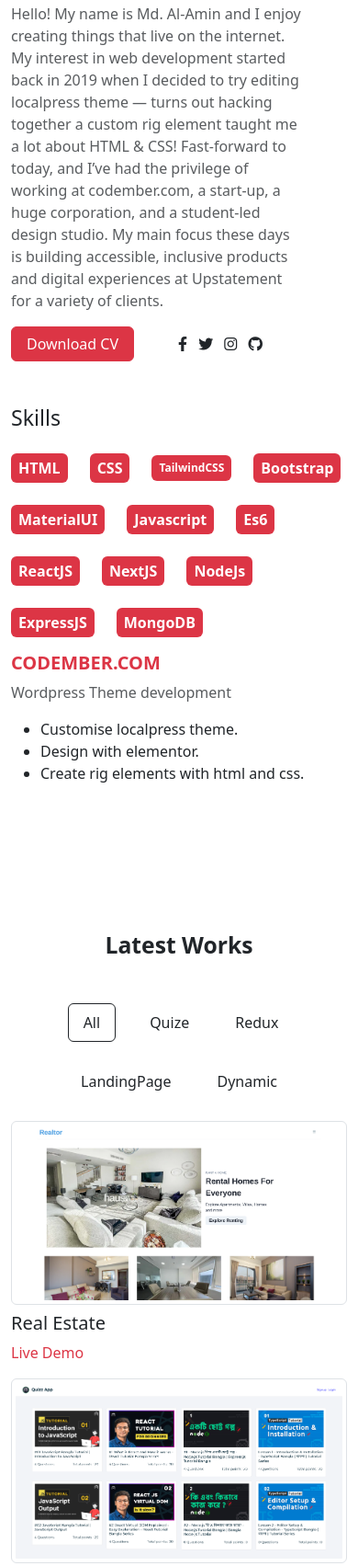
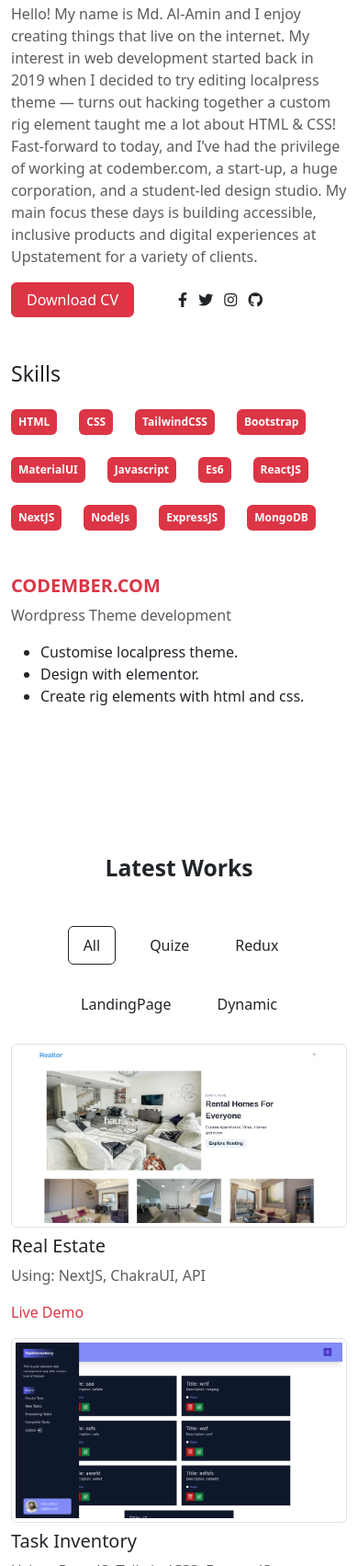
Before and after one commit to iammdalamin/portfolio-assignment, a plain HTML site: page index.html in a window 390 px wide. Shown: the part 1132-2835 px from the top of the page at 92% size. Drawn offline with nearby package versions, Linux system fonts and the light colour scheme.

Commit message:
responsive fixing

```diff
--- a/index.html
+++ b/index.html
@@ -13,12 +13,7 @@
       integrity="sha384-GLhlTQ8iRABdZLl6O3oVMWSktQOp6b7In1Zl3/Jr59b6EGGoI1aFkw7cmDA6j6gD"
       crossorigin="anonymous"
     />
-    <link rel="preconnect" href="https://fonts.googleapis.com" />
-    <link rel="preconnect" href="https://fonts.gstatic.com" crossorigin />
-    <link
-      href="https://fonts.googleapis.com/css2?family=Poppins:wght@300;400;500;600;700;800;900&display=swap"
-      rel="stylesheet"
-    />
+
     <link
       rel="stylesheet"
       href="https://cdnjs.cloudflare.com/ajax/libs/font-awesome/6.3.0/css/all.min.css"
@@ -65,7 +60,7 @@
                   products at Upstatement.
                 </p>
                 <a
-                  href="/"
+                  href="#porfolio"
                   class="btn btn-danger fs-6 fs-md-5 text-uppercase fw-bold px-md-5 py-md-3 px-3 py-2 mt-3"
                   >My Work</a
                 >
@@ -88,10 +83,10 @@
           </div>
         </div>
         <div class="row">
-          <div class="col-md-6">
+          <div class="col-md-6 col-12">
             <div class="about-text">
               <h3 class="fs-2 mb-3">I build things for the web.</h3>
-              <p class="text-muted pe-5">
+              <p class="text-muted pe-md-5 pe-0">
                 Hello! My name is Md. Al-Amin and I enjoy creating things that
                 live on the internet. My interest in web development started
                 back in 2019 when I decided to try editing localpress theme —
@@ -131,12 +126,12 @@
                 class="d-flex flex-wrap gap-4 align-content-center align-items-center"
               >
                 <span
-                  class="badge p-2 bg-danger text-white fw-bold rounded fs-6 text-uppercase"
+                  class="badge p-2 bg-danger text-white fw-bold rounded text-xl text-uppercase"
                 >
                   html
                 </span>
                 <span
-                  class="badge p-2 bg-danger text-white fw-bold rounded fs-6 text-uppercase"
+                  class="badge p-2 bg-danger text-white fw-bold rounded text-xl text-uppercase"
                 >
                   css
                 </span>
@@ -146,52 +141,52 @@
                   TailwindCSS
                 </span>
                 <span
-                  class="badge p-2 bg-danger text-white fw-bold rounded fs-6"
+                  class="badge p-2 bg-danger text-white fw-bold rounded text-xl"
                 >
                   Bootstrap
                 </span>
                 <span
-                  class="badge p-2 bg-danger text-white fw-bold rounded fs-6"
+                  class="badge p-2 bg-danger text-white fw-bold rounded text-xl"
                 >
                   MaterialUI
                 </span>
                 <span
-                  class="badge p-2 bg-danger text-white fw-bold rounded fs-6"
+                  class="badge p-2 bg-danger text-white fw-bold rounded text-xl"
                 >
                   Javascript
                 </span>
                 <span
-                  class="badge p-2 bg-danger text-white fw-bold rounded fs-6"
+                  class="badge p-2 bg-danger text-white fw-bold rounded text-xl"
                 >
                   Es6
                 </span>
                 <span
-                  class="badge p-2 bg-danger text-white fw-bold rounded fs-6"
+                  class="badge p-2 bg-danger text-white fw-bold rounded text-xl"
                 >
                   ReactJS
                 </span>
                 <span
-                  class="badge p-2 bg-danger text-white fw-bold rounded fs-6 cursor-pointer"
+                  class="badge p-2 bg-danger text-white fw-bold rounded text-xl cursor-pointer"
                 >
                   NextJS
                 </span>
                 <span
-                  class="badge p-2 bg-danger text-white fw-bold rounded fs-6"
+                  class="badge p-2 bg-danger text-white fw-bold rounded text-xl"
                 >
                   NodeJs
                 </span>
                 <span
-                  class="badge p-2 bg-danger text-white fw-bold rounded fs-6"
+                  class="badge p-2 bg-danger text-white fw-bold rounded text-xl"
                 >
                   ExpressJS
                 </span>
                 <span
-                  class="badge p-2 bg-danger text-white fw-bold rounded fs-6"
+                  class="badge p-2 bg-danger text-white fw-bold rounded text-xl"
                 >
                   MongoDB
                 </span>
               </div>
-              <div class="row mt-3">
+              <div class="row mt-5">
                 <div class="col-lg-12">
                   <h3 class="text-uppercase text-danger fs-5 fw-bold">
                     Codember.com
@@ -205,76 +200,6 @@
                 </div>
               </div>
             </div>
-            <!-- <div class="skill-item mb-4">
-              <h3 class="fs-6">Javascript</h3>
-              <div
-                class="progress"
-                role="progressbar"
-                aria-label="Example 1px high"
-                aria-valuenow="25"
-                aria-valuemin="80"
-                aria-valuemax="100"
-                style="height: 5px"
-              >
-                <div class="progress-bar bg-danger" style="width: 80%"></div>
-              </div>
-            </div>
-            <div class="skill-item mb-4">
-              <h3 class="fs-6">ReactJS</h3>
-              <div
-                class="progress"
-                role="progressbar"
-                aria-label="Example 1px high"
-                aria-valuenow="25"
-                aria-valuemin="75"
-                aria-valuemax="100"
-                style="height: 5px"
-              >
-                <div class="progress-bar bg-danger" style="width: 75%"></div>
-              </div>
-            </div>
-            <div class="skill-item mb-4">
-              <h3 class="fs-6">NodeJS</h3>
-              <div
-                class="progress"
-                role="progressbar"
-                aria-label="Example 1px high"
-                aria-valuenow="25"
-                aria-valuemin="75"
-                aria-valuemax="100"
-                style="height: 5px"
-              >
-                <div class="progress-bar bg-danger" style="width: 75%"></div>
-              </div>
-            </div>
-            <div class="skill-item mb-4">
-              <h3 class="fs-6">ExpressJS</h3>
-              <div
-                class="progress"
-                role="progressbar"
-                aria-label="Example 1px high"
-                aria-valuenow="55"
-                aria-valuemin="0"
-                aria-valuemax="100"
-                style="height: 5px"
-              >
-                <div class="progress-bar bg-danger" style="width: 55%"></div>
-              </div>
-            </div>
-            <div class="skill-item mb-4">
-              <h3 class="fs-6">MongoDB</h3>
-              <div
-                class="progress"
-                role="progressbar"
-                aria-label="Example 1px high"
-                aria-valuenow="50"
-                aria-valuemin="0"
-                aria-valuemax="100"
-                style="height: 5px"
-              >
-                <div class="progress-bar bg-danger" style="width: 50%"></div>
-              </div>
-            </div> -->
           </div>
         </div>
       </div>
@@ -316,10 +241,34 @@
                 alt=""
               />
               <h3 class="text-capitalize fs-5 my-2">Real Estate</h3>
+              <p class="text-muted">Using: NextJS, ChakraUI, API</p>
               <p>
                 <a
                   target="_blank"
                   href="https://hi-real-estate-app.vercel.app"
+                  class="text-danger text-decoration-none"
+                  >Live Demo</a
+                >
+              </p>
+            </div>
+          </div>
+          <div class="col-md-6 col-lg-4 dynamic gallery-item">
+            <div class="portfolio-item">
+              <img
+                src="./assets/images/pp.png"
+                class="w-100 img-thumbnail"
+                alt=""
+              />
+              <h3 class="text-capitalize fs-5 my-2">Task Inventory</h3>
+              <p class="text-muted">
+                Using: ReactJS, TailwindCSS, ExpressJS,<br />
+                MongoDB, Redux
+              </p>
+
+              <p>
+                <a
+                  target="_blank"
+                  href="https://mern-task-inventory.vercel.app"
                   class="text-danger text-decoration-none"
                   >Live Demo</a
                 >
@@ -334,6 +283,7 @@
                 alt=""
               />
               <h3 class="text-capitalize fs-5 my-2">Quizz App</h3>
+              <p class="text-muted">Using: ReactJS, ContextAPI, API</p>
               <p>
                 <a
                   target="_blank"
@@ -352,6 +302,7 @@
                 alt=""
               />
               <h3 class="text-capitalize fs-5 my-2">Cry-Pig</h3>
+              <p class="text-muted">Using: ReactJS, CSS</p>
               <p>
                 <a
                   target="_blank"
@@ -370,6 +321,8 @@
                 alt=""
               />
               <h3 class="text-capitalize fs-5 my-2">Food Lover</h3>
+              <p class="text-muted">Using: ReactJS, CSS</p>
+
               <p>
                 <a
                   target="_blank"
@@ -388,6 +341,8 @@
                 alt=""
               />
               <h3 class="text-capitalize fs-5 my-2">SoftyPie</h3>
+              <p class="text-muted">Using: ReactJS, CSS</p>
+
               <p>
                 <a
                   target="_blank"
@@ -406,6 +361,8 @@
                 alt=""
               />
               <h3 class="text-capitalize fs-5 my-2">Teamp</h3>
+              <p class="text-muted">Using: ReactJS, CSS, API Integration</p>
+
               <p>
                 <a
                   target="_blank"
@@ -423,7 +380,9 @@
                 class="w-100 img-thumbnail"
                 alt=""
               />
-              <h3 class="text-capitalize fs-5 my-2">Landing Page</h3>
+              <h3 class="text-capitalize fs-5 my-2">Corona Virus</h3>
+              <p class="text-muted">Using: ReactJS, CSS</p>
+
               <p>
                 <a
                   target="_blank"
@@ -442,6 +401,8 @@
                 alt=""
               />
               <h3 class="text-capitalize fs-5 my-2">Redux Todo App</h3>
+              <p class="text-muted">Using: ReactJS, tailwindCSS, Redux</p>
+
               <p>
                 <a
                   target="_blank"
```
Also changed, not shown: assets/images/pp.png (added), assets/images/task-inventory.png (added).
